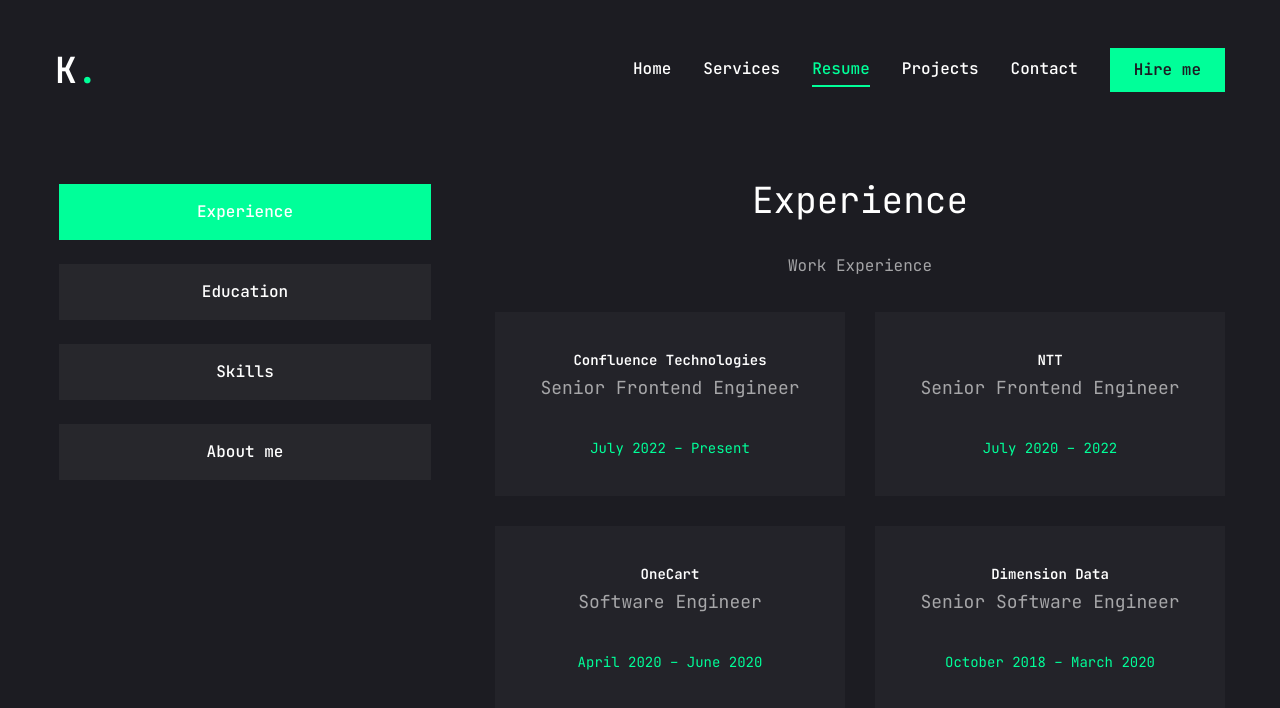
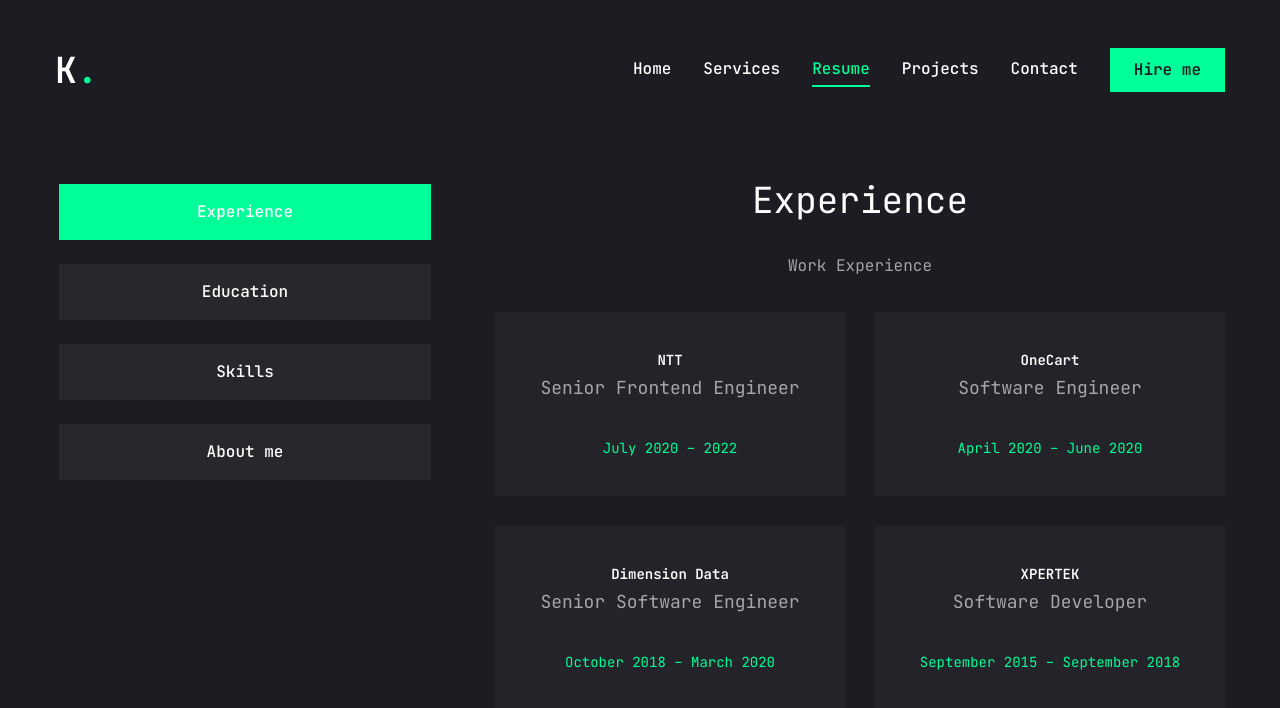
Before and after one commit to NyokolodiK/portfolio, a Next.js app: page /work in a window 1280 px wide. Shown: the top 708 px of the page. Built offline with nearby package versions, Linux system fonts and the light colour scheme.

Commit message:
remove confluence from experience

```diff
--- a/app/work/page.tsx
+++ b/app/work/page.tsx
@@ -66,11 +66,6 @@ const experience = {
   title: "Experience",
   description: "Work Experience",
   items: [
-    {
-      company: "Confluence Technologies",
-      position: "Senior Frontend Engineer",
-      duration: "July 2022 – Present",
-    },
     {
       company: "NTT",
       position: "Senior Frontend Engineer",
```
